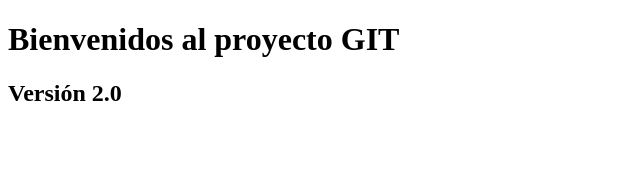
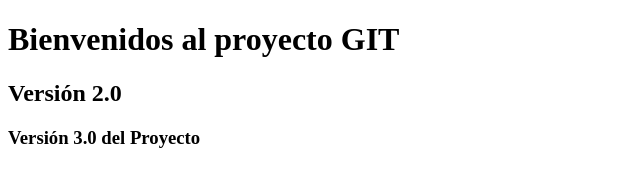
Before and after one commit to pabrilher/curso-git, a plain HTML site: page index.html in a window 1280 px wide. Shown: the whole page, without its empty margins (0-640 px from the left). Drawn offline with Linux system fonts and the light colour scheme.

Commit message:
Versión 3.0 del Proyecto

```diff
--- a/index.html
+++ b/index.html
@@ -7,5 +7,6 @@
     <body>
         <h1>Bienvenidos al proyecto GIT</h1>
         <h2>Versión 2.0</h2>
+        <h3>Versión 3.0 del Proyecto</h3>
     </body>
 </html>
```
